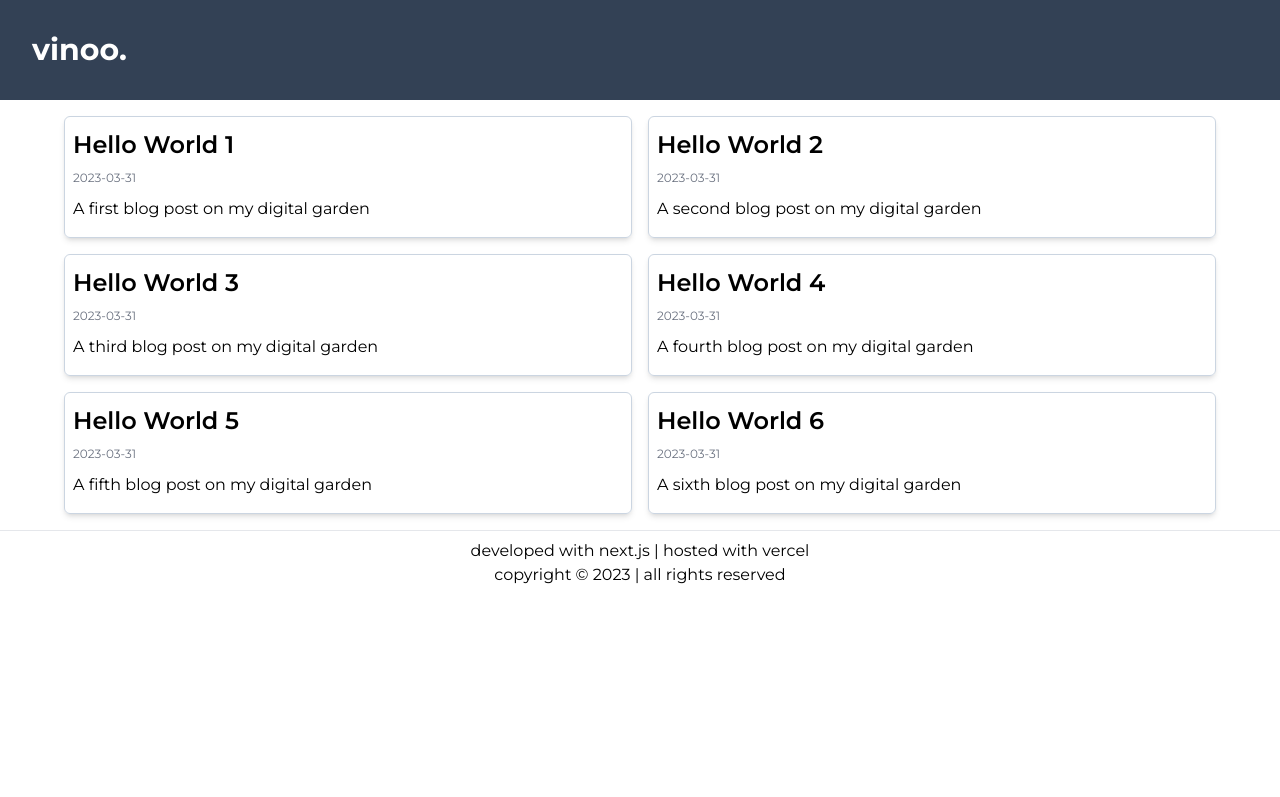
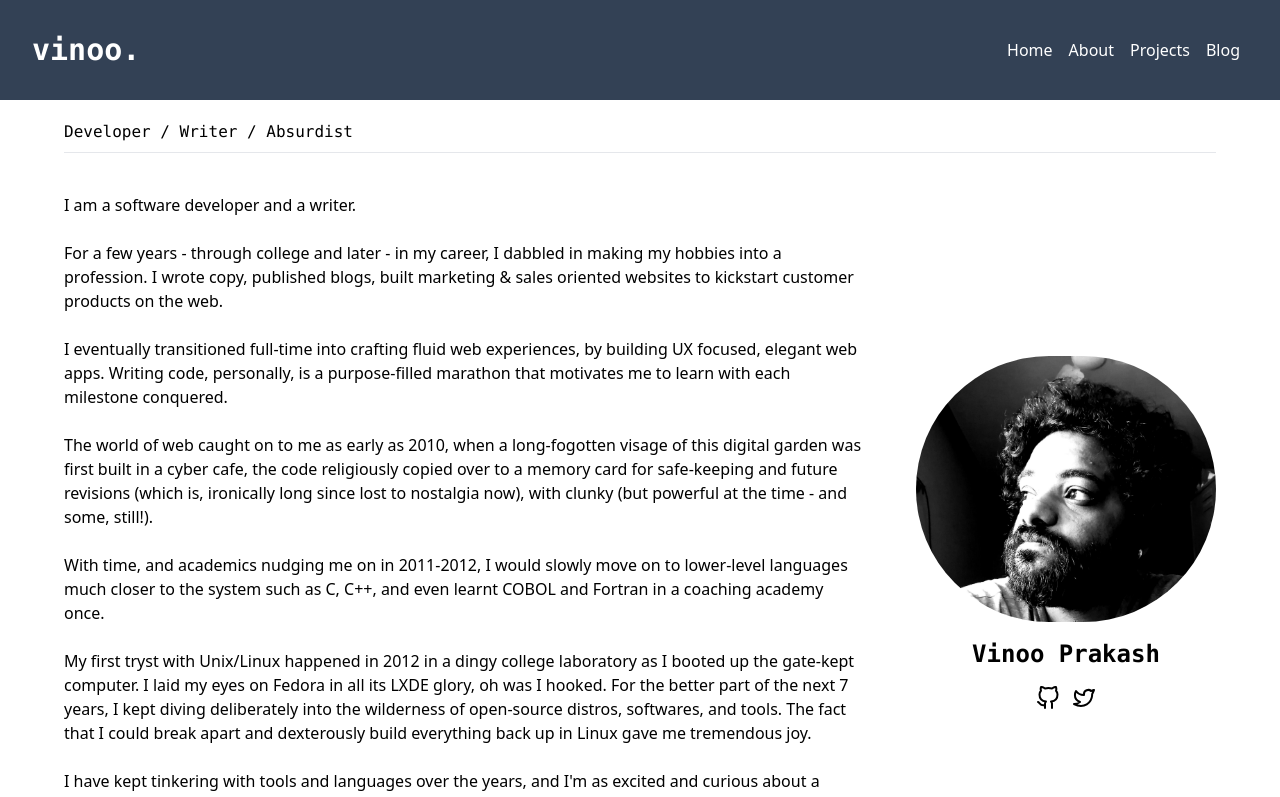
Before and after one commit to ivinoop/nextjs-site, a Next.js app: page / in a window 1280 px wide. Shown: the top 797 px of the page. Built offline with nearby package versions, Linux system fonts and the light colour scheme.

Commit message:
tinker with content and styles

```diff
--- a/app/layout.tsx
+++ b/app/layout.tsx
@@ -1,5 +1,8 @@
+import Image from 'next/image'
 import '../public/globals.css'
 import Link from 'next/link'
+import { FiGithub } from 'react-icons/fi'
+import { TbBrandTwitter } from 'react-icons/tb'
 
 export const metadata = {
   title: `Vinoo's Digital Garden`,
@@ -13,22 +16,123 @@ export default function RootLayout({
 }) {
   const header = (
     <header>
-      <div className='p-8 bg-slate-700 text-white'>
+      <div className='flex justify-between items-center p-8 bg-slate-700 text-white'>
         <Link href='/'>
-          <h1 className='font-bold text-3xl hover:underline'>vinoo.</h1>
+          <h1 className='font-bold text-3xl hover:underline font-mono'>
+            vinoo.
+          </h1>
         </Link>
-        {/* <span className='text-xs text-gray-300'>
-          this is a static site built with next.js and tailwind css
-        </span> */}
+        <nav>
+          <ul className='flex justify-between items-center'>
+            <li className='mx-2 hover:underline'>
+              <Link href='/'>Home</Link>
+            </li>
+            <li className='mx-2 hover:underline'>
+              <Link href='/about'>About</Link>
+            </li>
+            <li className='mx-2 hover:underline'>
+              <Link href='/projects'>Projects</Link>
+            </li>
+            <li className='mx-2 hover:underline'>
+              <Link href='/blog'>Blog</Link>
+            </li>
+          </ul>
+        </nav>
       </div>
     </header>
   )
 
+  const main = (
+    <main className='mx-auto px-6 max-w-[1200px]'>
+      <section>
+        <h2 className='pt-3 mt-2 font-mono border-b pb-2'>
+          Developer / Writer / Absurdist
+        </h2>
+      </section>
+      <section>
+        <div className='flex justify-between items-center py-4 mt-6'>
+          <article className='max-w-[800px]'>
+            <p>I am a software developer and a writer.</p>
+            <br />
+            <p>
+              For a few years - through college and later - in my career, I
+              dabbled in making my hobbies into a profession. I wrote copy,
+              published blogs, built marketing & sales oriented websites to
+              kickstart customer products on the web.
+            </p>
+            <br />
+            <p>
+              I eventually transitioned full-time into crafting fluid web
+              experiences, by building UX focused, elegant web apps. Writing
+              code, personally, is a purpose-filled marathon that motivates me
+              to learn with each milestone conquered.
+            </p>
+            <br />
+            <p>
+              The world of web caught on to me as early as 2010, when a
+              long-fogotten visage of this digital garden was first built in a
+              cyber cafe, the code religiously copied over to a memory card for
+              safe-keeping and future revisions (which is, ironically long since
+              lost to nostalgia now), with clunky (but powerful at the time -
+              and some, still!).
+            </p>
+            <br />
+            <p>
+              With time, and academics nudging me on in 2011-2012, I would
+              slowly move on to lower-level languages much closer to the system
+              such as C, C++, and even learnt COBOL and Fortran in a coaching
+              academy once.
+            </p>
+            <br />
+            <p>
+              My first tryst with Unix/Linux happened in 2012 in a dingy college
+              laboratory as I booted up the gate-kept computer. I laid my eyes
+              on Fedora in all its LXDE glory, oh was I hooked. For the better
+              part of the next 7 years, I kept diving deliberately into the
+              wilderness of open-source distros, softwares, and tools. The fact
+              that I could break apart and dexterously build everything back up
+              in Linux gave me tremendous joy.
+            </p>
+            <br />
+            <p>
+              I have kept tinkering with tools and languages over the years, and
+              I'm as excited and curious about a better web for tomorrow, as I
+              was over a decade ago.
+            </p>
+            <br />
+            <p>
+              Today, my tools of the trade mostly include ReactJS, NextJS, and
+              JavaScript. I'm currently learning TypeScript, and plan to involve
+              myself with more backend technologies as well.
+            </p>
+          </article>
+          <div className='text-center'>
+            <Image
+              alt=''
+              src='/images/vinoo.jpg'
+              width={300}
+              height={300}
+              className='rounded-full mb-4'
+            />
+            <h2 className='text-2xl font-bold font-mono'>Vinoo Prakash</h2>
+            <div className='flex justify-between items-center  max-w-[60px] mx-auto my-4'>
+              <Link href='https://github.com/ivinoop'>
+                <FiGithub className='w-6 h-6' />
+              </Link>
+              <Link href='https://twitter.com/ivinoop'>
+                <TbBrandTwitter className='w-6 h-6' />
+              </Link>
+            </div>
+          </div>
+        </div>
+      </section>
+    </main>
+  )
+
   const footer = (
     <footer>
-      <div className='text-center border-t mt-4 py-2'>
-        <h6>developed with next.js | hosted with vercel</h6>
-        <p>copyright &copy; 2023 | all rights reserved</p>
+      <div className='text-center bg-gray-100 mt-4 py-5 font-mono'>
+        <p>Vinoo &copy; 2010-2023</p>
       </div>
     </footer>
   )
@@ -38,6 +142,7 @@ export default function RootLayout({
       <body>
         <div className='mx-auto'>
           {header}
+          {main}
           <div className='mx-auto mt-4 max-w-[1200px] px-6'>{children}</div>
           {footer}
         </div>
--- a/package.json
+++ b/package.json
@@ -17,6 +17,7 @@
     "next": "13.2.4",
     "react": "18.2.0",
     "react-dom": "18.2.0",
+    "react-icons": "^4.8.0",
     "typescript": "5.0.3"
   },
   "devDependencies": {
--- a/public/globals.css
+++ b/public/globals.css
@@ -3,7 +3,7 @@
 @tailwind base;
 @layer base {
   html {
-    @apply font-montserrat;
+    @apply font-sans;
   }
 }
 @tailwind components;
```
Also changed, not shown: public/images/vinoo.jpg (added), 1 other file (tests, documents, lock files or other folders).
